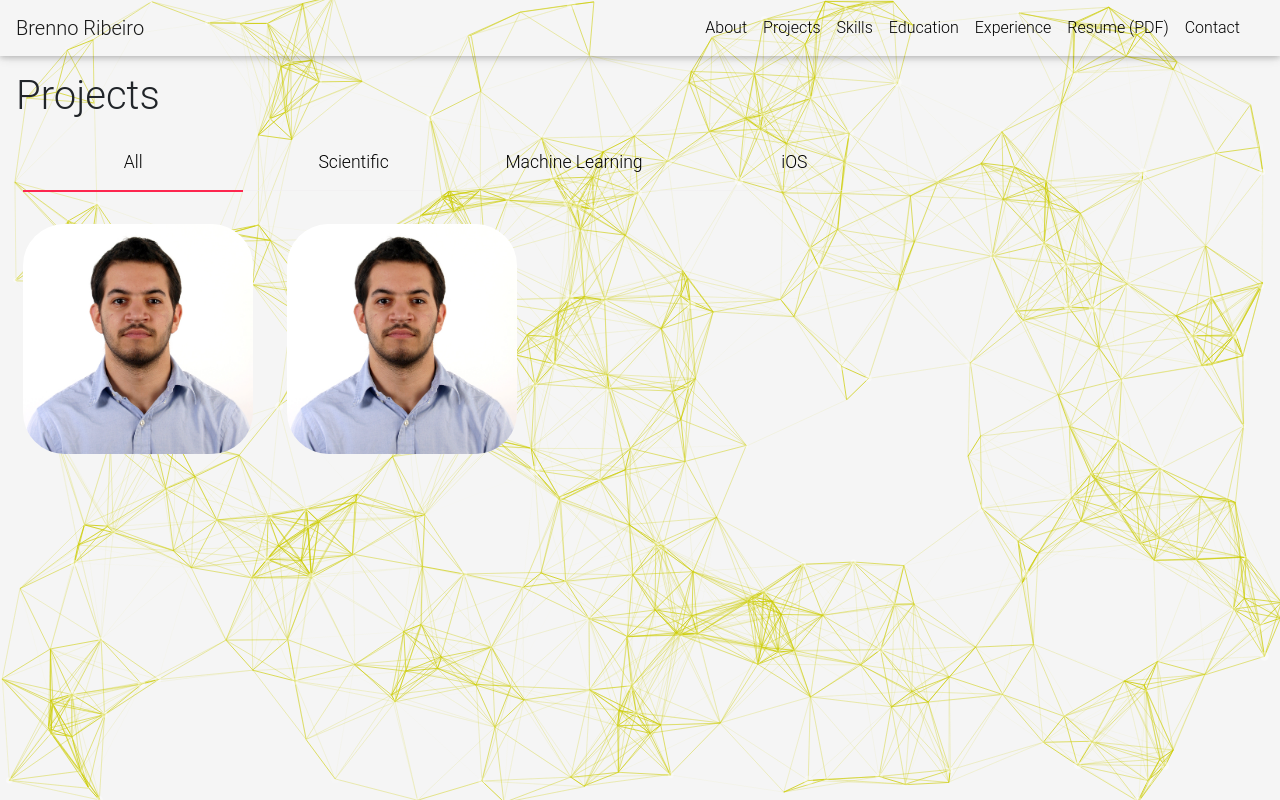
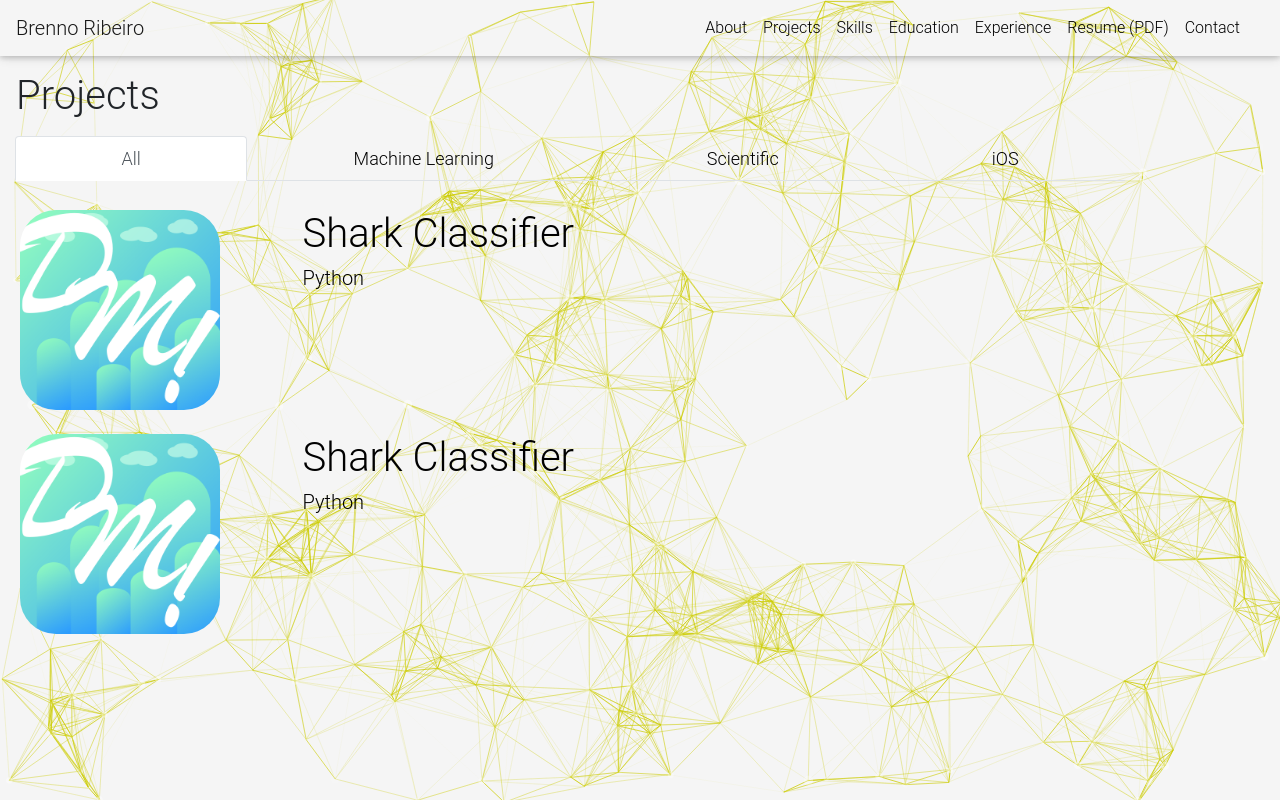
Before and after one commit to BrennoR/BrennoR.github.io, a Flask app: page /projects in a window 1280 px wide. Run offline with Flask 2, Linux system fonts and the light colour scheme; some libraries are stand-ins or nearby versions.

Commit message:
Updated the projects page, working on mail with contacts

```diff
--- a/app.py
+++ b/app.py
@@ -1,6 +1,9 @@
-from flask import Flask, render_template, send_file
+from flask import Flask, render_template
+from flask_mail import Mail, Message
 
 app = Flask(__name__)
+
+mail = Mail(app)
 
 
 @app.route('/')
@@ -44,5 +47,15 @@ def contact():
     return render_template('contact.html')
 
 
+@app.route('/mailing', methods=['GET', 'POST'])
+def mail():
+    msg = Message("Hello",
+                  sender="brenno_ribeiro@my.uri.edu",
+                  recipients=["brenno_ribeiro@my.uri.edu"])
+    msg.body = "testing"
+    msg.html = "<b>testing</b>"
+    mail.send(msg)
+
+
 if __name__ == '__main__':
     app.run(debug=True)
--- a/static/layout.css
+++ b/static/layout.css
@@ -31,7 +31,6 @@ body {
   height: 100%;
   position: fixed;
   background-color: whitesmoke;
-  /*background-image: url('');*/
   background-size: cover;
   background-position: 50% 50%;
   background-repeat: no-repeat;
@@ -44,20 +43,6 @@ body {
   width: 100%;
   z-index: 100;
 }
-
-/*.footer {*/
-  /*position: absolute;*/
-  /*bottom: 0;*/
-/*}*/
-
-/*.body-particles{*/
-  /*position: absolute;*/
-  /*top: 0;*/
-  /*left: 0;*/
-  /*width: 100%;*/
-  /*z-index: 100;*/
-/*}*/
-
 
 .portrait-photo {
     height: 300px;
@@ -81,87 +66,25 @@ body {
 }
 
 .projects-img {
-    height: 230px;
+    height: 200px;
     border-radius: 18%;
     margin-right: 30px;
 }
 
-button:focus,
-input:focus,
-textarea:focus,
-select:focus {
-  outline: none; }
+.tab-content{
+    color: black;
+    padding: 5px
+}
 
-.tabs {
-  display: block;
-  display: -webkit-flex;
-  display: -moz-flex;
-  display: flex;
-  -webkit-flex-wrap: wrap;
-  -moz-flex-wrap: wrap;
-  flex-wrap: wrap;
-  margin: 0;
-  overflow: hidden; }
-  .tabs [class^="tab"] label,
-  .tabs [class*=" tab"] label {
+.nav-tabs > li > a{
+    border: medium none;
     color: black;
-    cursor: pointer;
-    display: block;
-    font-size: 1.1em;
-    font-weight: 300;
-    line-height: 1em;
-    padding: 10px 0;
-    text-align: center; }
-  .tabs [class^="tab"] [type="radio"],
-  .tabs [class*=" tab"] [type="radio"] {
-    border-bottom: 1px solid rgba(239, 237, 239, 0.5);
-    cursor: pointer;
-    -webkit-appearance: none;
-    -moz-appearance: none;
-    appearance: none;
-    display: block;
-    width: 100%;
-    -webkit-transition: all 0.3s ease-in-out;
-    -moz-transition: all 0.3s ease-in-out;
-    -o-transition: all 0.3s ease-in-out;
-    transition: all 0.3s ease-in-out; }
-    .tabs [class^="tab"] [type="radio"]:hover, .tabs [class^="tab"] [type="radio"]:focus,
-    .tabs [class*=" tab"] [type="radio"]:hover,
-    .tabs [class*=" tab"] [type="radio"]:focus {
-      border-bottom: 1px solid #fd264f; }
-    .tabs [class^="tab"] [type="radio"]:checked,
-    .tabs [class*=" tab"] [type="radio"]:checked {
-      border-bottom: 2px solid #fd264f; }
-    .tabs [class^="tab"] [type="radio"]:checked + div,
-    .tabs [class*=" tab"] [type="radio"]:checked + div {
-      opacity: 1; }
-    .tabs [class^="tab"] [type="radio"] + div,
-    .tabs [class*=" tab"] [type="radio"] + div {
-      display: block;
-      opacity: 0;
-      padding: 2rem 0;
-      width: 90%;
-      -webkit-transition: all 0.3s ease-in-out;
-      -moz-transition: all 0.3s ease-in-out;
-      -o-transition: all 0.3s ease-in-out;
-      transition: all 0.3s ease-in-out; }
-  .tabs .tab-2 {
-    width: 20%;
-  }
-    .tabs .tab-2 [type="radio"] + div {
-      width: 400%;
-      margin-left: 400%; }
-    .tabs .tab-2 [type="radio"]:checked + div {
-      margin-left: 0; }
-    .tabs .tab-2:nth-last-child(3) [type="radio"] + div {
-      margin-left: 100%; }
-    .tabs .tab-2:nth-last-child(3) [type="radio"]:checked + div {
-      margin-left: -100%; }
-    .tabs .tab-2:nth-last-child(2) [type="radio"] + div {
-      margin-left: 200%; }
-    .tabs .tab-2:nth-last-child(2) [type="radio"]:checked + div {
-      margin-left: -200%; }
-    .tabs .tab-2:nth-last-child(1) [type="radio"] + div {
-      margin-left: 300%; }
-    .tabs .tab-2:nth-last-child(1) [type="radio"]:checked + div {
-      margin-left: -300%; }
+    font-size: large;
+}
+
+.nav-tabs > li > a:hover{
+  background-color: lightgray !important;
+  border: medium none;
+  border-radius: 0;
+  color: black;
+}
--- a/templates/contact.html
+++ b/templates/contact.html
@@ -14,14 +14,13 @@
     <h1 class="ml-3 mt-3">Contact Me</h1>
 
         <div class="container" style="position: absolute">
-{#            <h1>Contact Me</h1>#}
 
             <div class="container mt-5">
                 <div class="row">
 
                     <!--Grid column-->
                     <div class="col-md-9 mb-md-0 mb-5">
-                        <form id="contact-form" name="contact-form" action="mail.php" method="POST">
+                        <form id="contact-form" name="contact-form" action="/mail" method="POST">
 
                             <!--Grid row-->
                             <div class="row">
--- a/templates/projects.html
+++ b/templates/projects.html
@@ -5,7 +5,6 @@
     <title>Title</title>
     {% include 'includes/_links.html' %}
     <script src="https://cdn.jsdelivr.net/npm/particles.js@2.0.0/particles.min.js"></script>
-{#    <link rel="stylesheet" href="../static/projects_layout.css">#}
 </head>
 <body>
 
@@ -14,54 +13,97 @@
 
         <h1 class="ml-3 mt-3">Projects</h1>
 
-        <div class="container", style="position: absolute">
-{#          <h1>Projects</h1>#}
+            <div class="container" style="position: absolute">
+              <ul class="nav nav-tabs nav-fill justify-content-center mt-2">
+                <li class="nav-item active">
+                    <a class="nav-link active" data-toggle="tab" href="#all">All</a>
+                </li>
+                <li class="nav-item">
+                    <a class="nav-link" data-toggle="tab" href="#ml">Machine Learning</a>
+                </li>
+                <li class="nav-item">
+                    <a class="nav-link" data-toggle="tab" href="#science">Scientific</a>
+                </li>
+                <li class="nav-item">
+                    <a class="nav-link" data-toggle="tab" href="#ios">iOS</a>
+                </li>
+              </ul>
 
-          <div class="tabs mt-3 ml-2">
-              <div class="tab-2">
-                <label for="tab2-1">All</label>
-                <input id="tab2-1" name="tabs-two" type="radio" checked="checked">
-                <div>
+              <div class="tab-content">
+                <div id="all" class="tab-pane fade in show active">
+                    <div class="row mt-4 mb-4">
+                        <div class="col col-lg-3">
                             <a href="#">
-                      <img class="projects-img" src="../static/images/Pass-Foto.jpg">
-                  </a>
-                  <a href="#">
-                      <img class="projects-img" src="../static/images/Pass-Foto.jpg">
-                  </a>
-                </div>
-              </div>
-              <div class="tab-2">
-                <label for="tab2-2">Scientific</label>
-                <input id="tab2-2" name="tabs-two" type="radio">
-                <div class="row">
-                    <div class="col">
-                  <a href="#">
-                      <img class="projects-img" src="../static/images/Pass-Foto.jpg">
+                                <img class="projects-img" src="../static/images/decision_maker.png">
                             </a>
                         </div>
                         <div class="col">
-                    <p>Quisque sit amet turpis leo. Maecenas sed dolor </p>
+                            <h1>Shark Classifier</h1>
+                            <h5>Python</h5>
+                        </div>
+                    </div>
+                    <div class="row mb-4">
+                        <div class="col col-lg-3">
+                            <a href="#">
+                                <img class="projects-img" src="../static/images/decision_maker.png">
+                            </a>
+                        </div>
+                        <div class="col">
+                            <h1>Shark Classifier</h1>
+                            <h5>Python</h5>
                         </div>
                     </div>
                 </div>
-              <div class="tab-2">
-                <label for="tab2-3">Machine Learning</label>
-                <input id="tab2-3" name="tabs-two" type="radio">
-                <div>
-                  <h4>Machine Learning</h4>
-                  <p>Quisque sit amet turpis leo. Maecenas sed dolor mi. Pellentesque varius elit in neque ornare commodo ac non tellus. Mauris id iaculis quam. Donec eu felis quam. Morbi tristique lorem eget iaculis consectetur. Class aptent taciti sociosqu ad litora torquent per conubia nostra, per inceptos himenaeos. Aenean at tellus eget risus tempus ultrices. Nam condimentum nisi enim, scelerisque faucibus lectus sodales at.</p>
+                <div id="ml" class="tab-pane fade">
+                  <div class="row mt-4 mb-4">
+                        <div class="col col-lg-3">
+                            <a href="#">
+                                <img class="projects-img" src="../static/images/decision_maker.png">
+                            </a>
+                        </div>
+                        <div class="col">
+                            <h1>Shark Classifier</h1>
+                            <h5>Python</h5>
                         </div>
                     </div>
-              <div class="tab-2">
-                <label for="tab2-4">iOS</label>
-                <input id="tab2-4" name="tabs-two" type="radio">
-                  <div>
+                </div>
+                <div id="science" class="tab-pane fade">
+                  <h3>Scientific</h3>
+                  <p>Sed ut perspiciatis unde omnis iste natus error sit voluptatem accusantium doloremque laudantium, totam rem aperiam.</p>
+                </div>
+                <div id="ios" class="tab-pane fade">
+                    <div class="row mt-4 mb-4">
+                        <div class="col col-lg-3">
+                            <a href="#">
+                                <img class="projects-img" src="../static/images/decision_maker.png">
+                            </a>
+                        </div>
+                        <div class="col">
+                            <h1>Colorimetry App</h1>
+                            <h5>Swift</h5>
+                        </div>
+                    </div>
+                  <div class="row mb-4">
+                        <div class="col col-lg-3">
+                            <a href="#">
+                                <img class="projects-img" src="../static/images/decision_maker.png">
+                            </a>
+                        </div>
+                        <div class="col">
+                            <h1>Decision Maker</h1>
+                            <h5>Swift</h5>
+                        </div>
+                    </div>
+                    <div class="row">
+                        <div class="col col-lg-3">
                             <a href="#">
                                 <img class="projects-img" src="../static/images/calculator.png">
                             </a>
-                  <a href="#">
-                      <img class="projects-img" src="../static/images/decision_maker.png">
-                  </a>
+                        </div>
+                        <div class="col">
+                            <h1>Calculator <\></h1>
+                            <h5>Swift</h5>
+                        </div>
                     </div>
                 </div>
               </div>
@@ -69,6 +111,7 @@
             </div>
 
         </div>
+
 
         <div id="particles-js"></div>
 
```
Also changed, not shown: 1 other file. Lines whose indentation alone changed are shown as unchanged.
